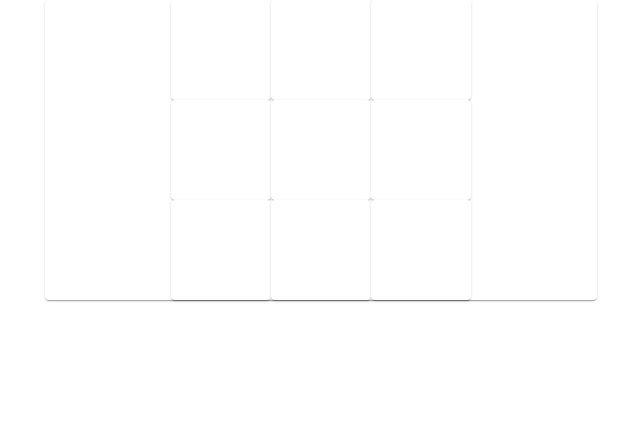
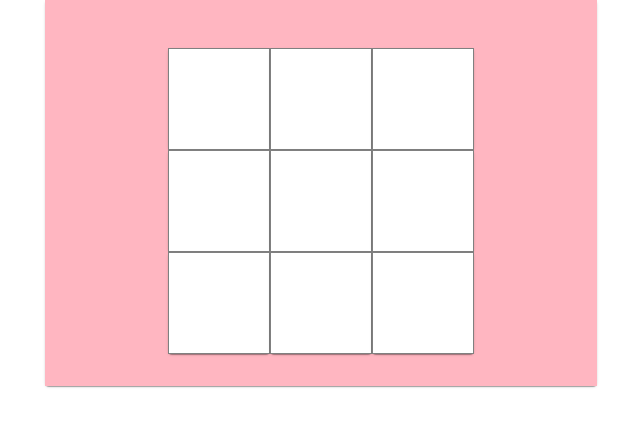
Before and after one commit to sararekowska/react-tictactoe, a React (Create React App) app: page / in a window 1280 px wide. Shown: the top 426 px of the page, without its empty margins (319-959 px from the left). Built offline with nearby package versions, Linux system fonts and the light colour scheme.

Commit message:
style: complete board styling with material ui

```diff
--- a/package.json
+++ b/package.json
@@ -5,8 +5,8 @@
   "dependencies": {
     "@emotion/react": "^11.4.1",
     "@emotion/styled": "^11.3.0",
-    "@mui/icons-material": "^5.0.0",
-    "@mui/material": "^5.0.0",
+    "@mui/icons-material": "^5.0.0-rc.1",
+    "@mui/material": "^5.0.0-rc.1",
     "@testing-library/jest-dom": "^5.11.4",
     "@testing-library/react": "^11.1.0",
     "@testing-library/user-event": "^12.1.10",
--- a/public/index.html
+++ b/public/index.html
@@ -10,6 +10,12 @@
       content="Web site created using create-react-app"
     />
     <link rel="apple-touch-icon" href="%PUBLIC_URL%/logo192.png" />
+    <link rel="preconnect" href="https://fonts.googleapis.com" />
+    <link rel="preconnect" href="https://fonts.gstatic.com" crossorigin />
+    <link
+      href="https://fonts.googleapis.com/css2?family=Montserrat&display=swap"
+      rel="stylesheet"
+    />
     <!--
       manifest.json provides metadata used when your web app is installed on a
       user's mobile device or desktop. See https://developers.google.com/web/fundamentals/web-app-manifest/
@@ -24,7 +30,7 @@
       work correctly both with client-side routing and a non-root public URL.
       Learn how to configure a non-root public URL by running `npm run build`.
     -->
-    <title>React App</title>
+    <title>Tic Tac Toe</title>
   </head>
   <body>
     <noscript>You need to enable JavaScript to run this app.</noscript>
--- a/src/Board.jsx
+++ b/src/Board.jsx
@@ -4,7 +4,8 @@ import CircleOutlinedIcon from "@mui/icons-material/CircleOutlined";
 import CloseIcon from "@mui/icons-material/Close";
 
 const checkWin = (board, count) => {
-  const checkRow = (row) => row.reduce((a, b) => (a === b && a !== "_" ? a : false));
+  const checkRow = (row) =>
+    row.reduce((a, b) => (a === b && a !== "_" ? a : false));
 
   const columnsChecked = board[0].map((current, index) =>
     board.reduce(
@@ -15,9 +16,17 @@ const checkWin = (board, count) => {
 
   const element = count % 2 === 0 ? "o" : "x";
 
-  if (board[0][0] === board[1][1] && board[1][1] === board[2][2] && board[0][0] !== "_") {
+  if (
+    board[0][0] === board[1][1] &&
+    board[1][1] === board[2][2] &&
+    board[0][0] !== "_"
+  ) {
     return element;
-  } else if (board[2][0] === board[1][1] && board[2][0] === board[0][2] && board[2][0] !== "_") {
+  } else if (
+    board[2][0] === board[1][1] &&
+    board[2][0] === board[0][2] &&
+    board[2][0] !== "_"
+  ) {
     return element;
   } else if (board.filter(checkRow).length !== 0) {
     return element;
@@ -32,7 +41,7 @@ const Board = () => {
   const [board, setBoard] = useState([
     ["_", "_", "_"],
     ["_", "_", "_"],
-    ["_", "_", "_"]
+    ["_", "_", "_"],
   ]);
   const [count, setCount] = useState(0);
   const win = checkWin(board, count);
@@ -57,16 +66,35 @@ const Board = () => {
   return (
     <Paper>
       <div>
+        <Box
+          display="flex"
+          justifyContent="center"
+          backgroundColor="#FFB6C1"
+          paddingTop={6}
+          paddingBottom={4}
+        >
           {board.map((row, x) => (
-          <Box display="flex" flexDirection="row" justifyContent="center">
+            <Box>
               {row.map((item, y) => (
                 <Paper onClick={() => handleClick(x, y)}>
-                <Box width={100} height={100} m="auto">
+                  <Box
+                    width={100}
+                    height={100}
+                    display="flex"
+                    justifyContent="center"
+                    alignItems="center"
+                    border="1px solid grey"
+                  >
                     {
                       {
-                      o: <CircleOutlinedIcon fontSize="large" />,
-                      x: <CloseIcon fontSize="large" />,
-                      _: ""
+                        o: (
+                          <CircleOutlinedIcon
+                            fontSize="large"
+                            htmlColor="#FFB6C1"
+                          />
+                        ),
+                        x: <CloseIcon fontSize="large" htmlColor="#FFB6C1" />,
+                        _: "",
                       }[item]
                     }
                   </Box>
@@ -74,8 +102,11 @@ const Board = () => {
               ))}
             </Box>
           ))}
+        </Box>
       </div>
-      {win !== false ? <h2>wygral {win}</h2> : " "}
+      <Box display="flex" justifyContent="center" backgroundColor="#FFB6C1">
+        {win !== false ? <h2>Winner: {win}</h2> : " "}
+      </Box>
     </Paper>
   );
 };
--- a/src/index.css
+++ b/src/index.css
@@ -1,13 +1,11 @@
 body {
   margin: 0;
-  font-family: -apple-system, BlinkMacSystemFont, 'Segoe UI', 'Roboto', 'Oxygen',
-    'Ubuntu', 'Cantarell', 'Fira Sans', 'Droid Sans', 'Helvetica Neue',
-    sans-serif;
+  font-family: "Montserrat", sans-serif;
   -webkit-font-smoothing: antialiased;
   -moz-osx-font-smoothing: grayscale;
 }
 
 code {
-  font-family: source-code-pro, Menlo, Monaco, Consolas, 'Courier New',
+  font-family: source-code-pro, Menlo, Monaco, Consolas, "Courier New",
     monospace;
 }
```
Also changed, not shown: 2 other files (tests, documents, lock files or other folders). Lines whose indentation alone changed are shown as unchanged.
